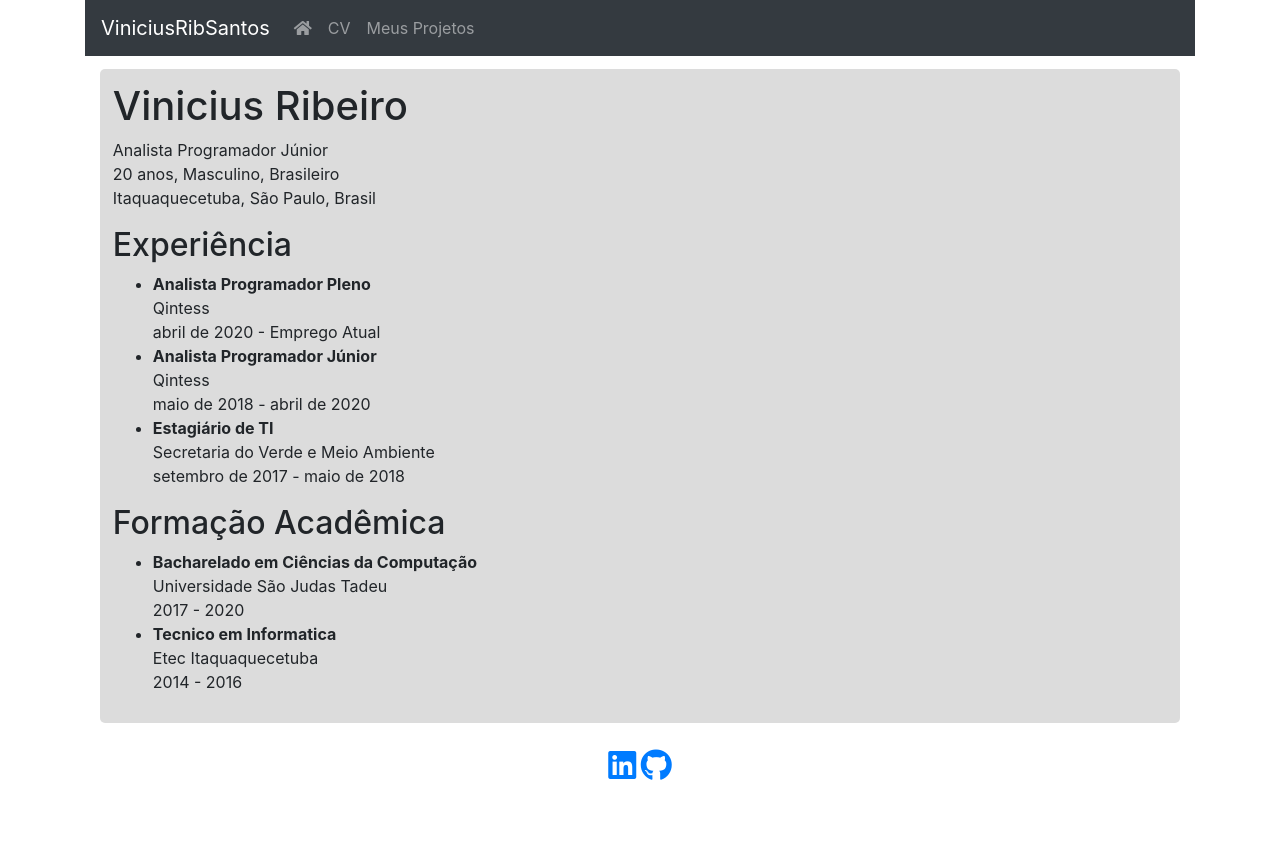
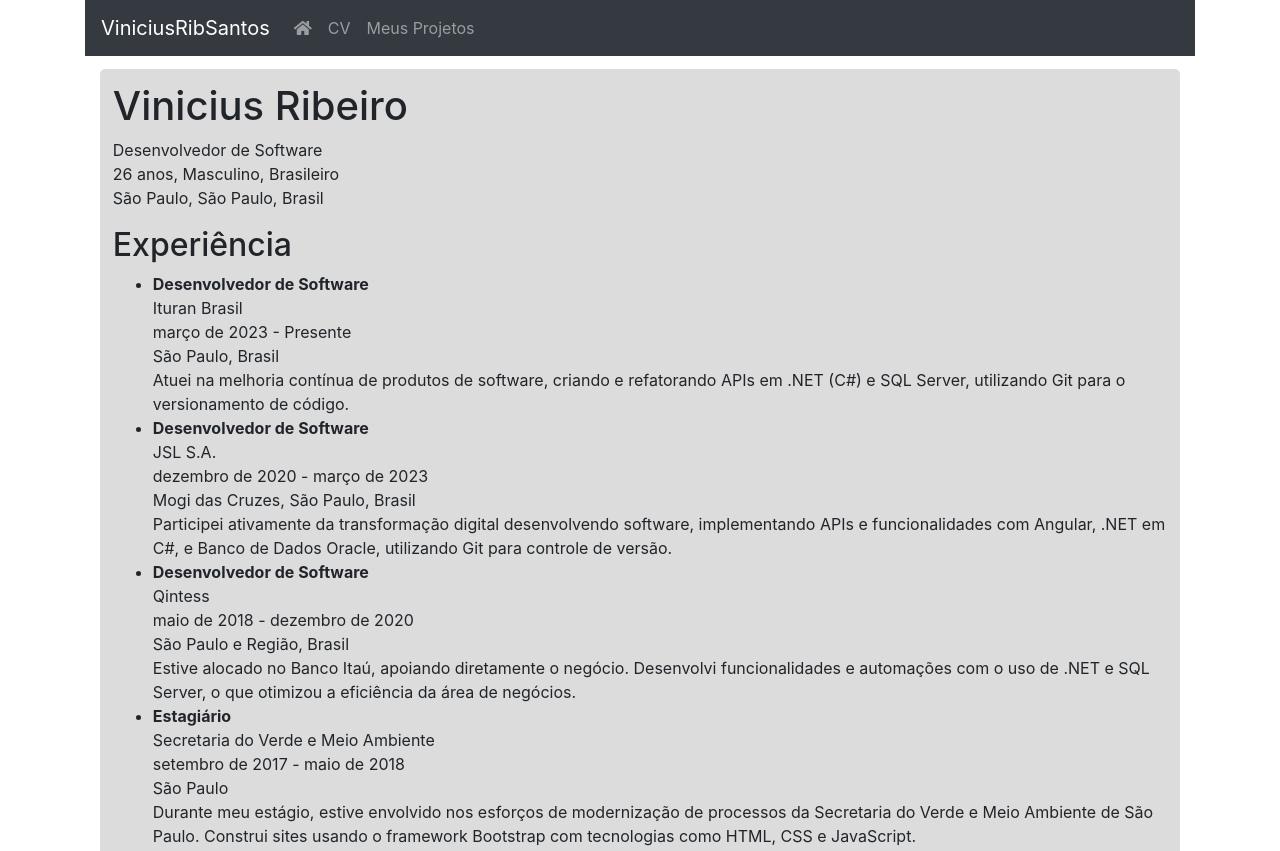
Before and after one commit to ViniciusRibSantos/ViniciusRibSantos.github.io, a plain HTML site: page cv.html in a window 1280 px wide. Shown: the top 851 px of the page. Before the commit the page ends 808 px from the top, so only its background shows below. Drawn offline with nearby package versions, Linux system fonts and the light colour scheme.

Commit message:
Atualização de expêriencias

```diff
--- a/cv.html
+++ b/cv.html
@@ -42,26 +42,39 @@
       <div class="col-12 cv-box">
         <h1>Vinicius Ribeiro</h1>
         <p>
-          Analista Programador Júnior <br>
-          20 anos, Masculino, Brasileiro <br>
-          Itaquaquecetuba, São Paulo, Brasil
+          Desenvolvedor de Software <br>
+          26 anos, Masculino, Brasileiro <br>
+          São Paulo, São Paulo, Brasil
         </p>
         <h2>Experiência</h2>
         <ul>
-		  <li>
-			<b>Analista Programador Pleno</b><br>
-			Qintess<br>
-			abril de 2020 - Emprego Atual
-		  </li>
           <li>
-            <b>Analista Programador Júnior</b><br>
-            Qintess<br>
-            maio de 2018 - abril de 2020
+            <b>Desenvolvedor de Software</b><br>
+            Ituran Brasil<br>
+            março de 2023 - Presente<br>
+            São Paulo, Brasil<br>
+            Atuei na melhoria contínua de produtos de software, criando e refatorando APIs em .NET (C#) e SQL Server, utilizando Git para o versionamento de código.
           </li>
           <li>
-            <b>Estagiário de TI</b><br>
+            <b>Desenvolvedor de Software</b><br>
+            JSL S.A.<br>
+            dezembro de 2020 - março de 2023<br>
+            Mogi das Cruzes, São Paulo, Brasil<br>
+            Participei ativamente da transformação digital desenvolvendo software, implementando APIs e funcionalidades com Angular, .NET em C#, e Banco de Dados Oracle, utilizando Git para controle de versão.
+          </li>
+          <li>
+            <b>Desenvolvedor de Software</b><br>
+            Qintess<br>
+            maio de 2018 - dezembro de 2020<br>
+            São Paulo e Região, Brasil<br>
+            Estive alocado no Banco Itaú, apoiando diretamente o negócio. Desenvolvi funcionalidades e automações com o uso de .NET e SQL Server, o que otimizou a eficiência da área de negócios.
+          </li>
+          <li>
+            <b>Estagiário</b><br>
             Secretaria do Verde e Meio Ambiente<br>
-            setembro de 2017 - maio de 2018
+            setembro de 2017 - maio de 2018<br>
+            São Paulo<br>
+            Durante meu estágio, estive envolvido nos esforços de modernização de processos da Secretaria do Verde e Meio Ambiente de São Paulo. Construi sites usando o framework Bootstrap com tecnologias como HTML, CSS e JavaScript.
           </li>
         </ul>
         <h2>Formação Acadêmica</h2>
```
